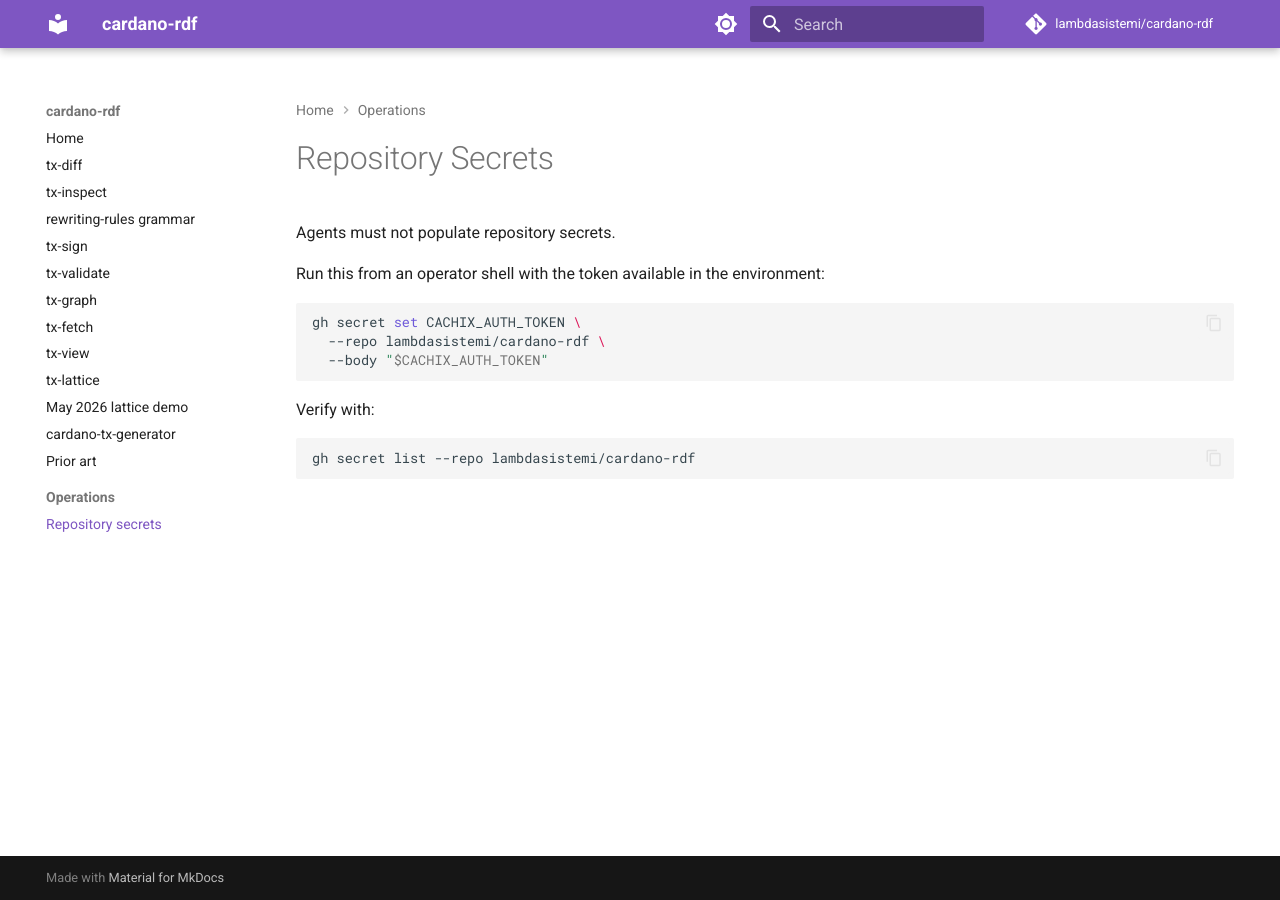
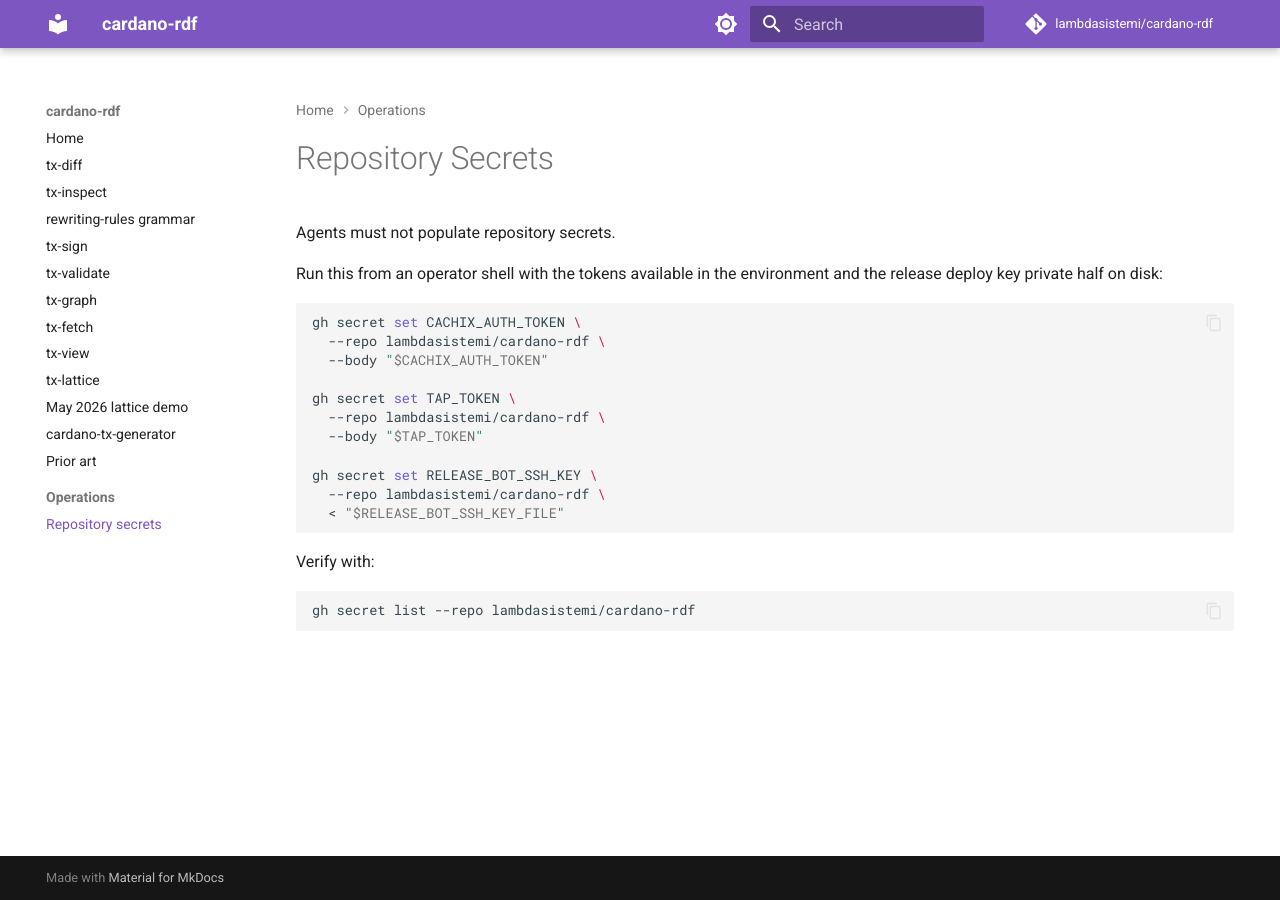
Before and after one commit to lambdasistemi/cardano-ledger-rdf, an MkDocs documentation site: the page built from docs/operations/secrets.md, in a window 1280 px wide. Built offline with MkDocs 1.6.1 and Material for MkDocs 9.7.7, drawn with Linux system fonts in a browser that asks for light colours; comment, search, counter and statistics services are not loaded.

Commit message:
docs: document repository secret setup

````diff
--- a/docs/operations/secrets.md
+++ b/docs/operations/secrets.md
@@ -2,12 +2,21 @@
 
 Agents must not populate repository secrets.
 
-Run this from an operator shell with the token available in the environment:
+Run this from an operator shell with the tokens available in the
+environment and the release deploy key private half on disk:
 
 ```bash
 gh secret set CACHIX_AUTH_TOKEN \
   --repo lambdasistemi/cardano-rdf \
   --body "$CACHIX_AUTH_TOKEN"
+
+gh secret set TAP_TOKEN \
+  --repo lambdasistemi/cardano-rdf \
+  --body "$TAP_TOKEN"
+
+gh secret set RELEASE_BOT_SSH_KEY \
+  --repo lambdasistemi/cardano-rdf \
+  < "$RELEASE_BOT_SSH_KEY_FILE"
 ```
 
 Verify with:
````
